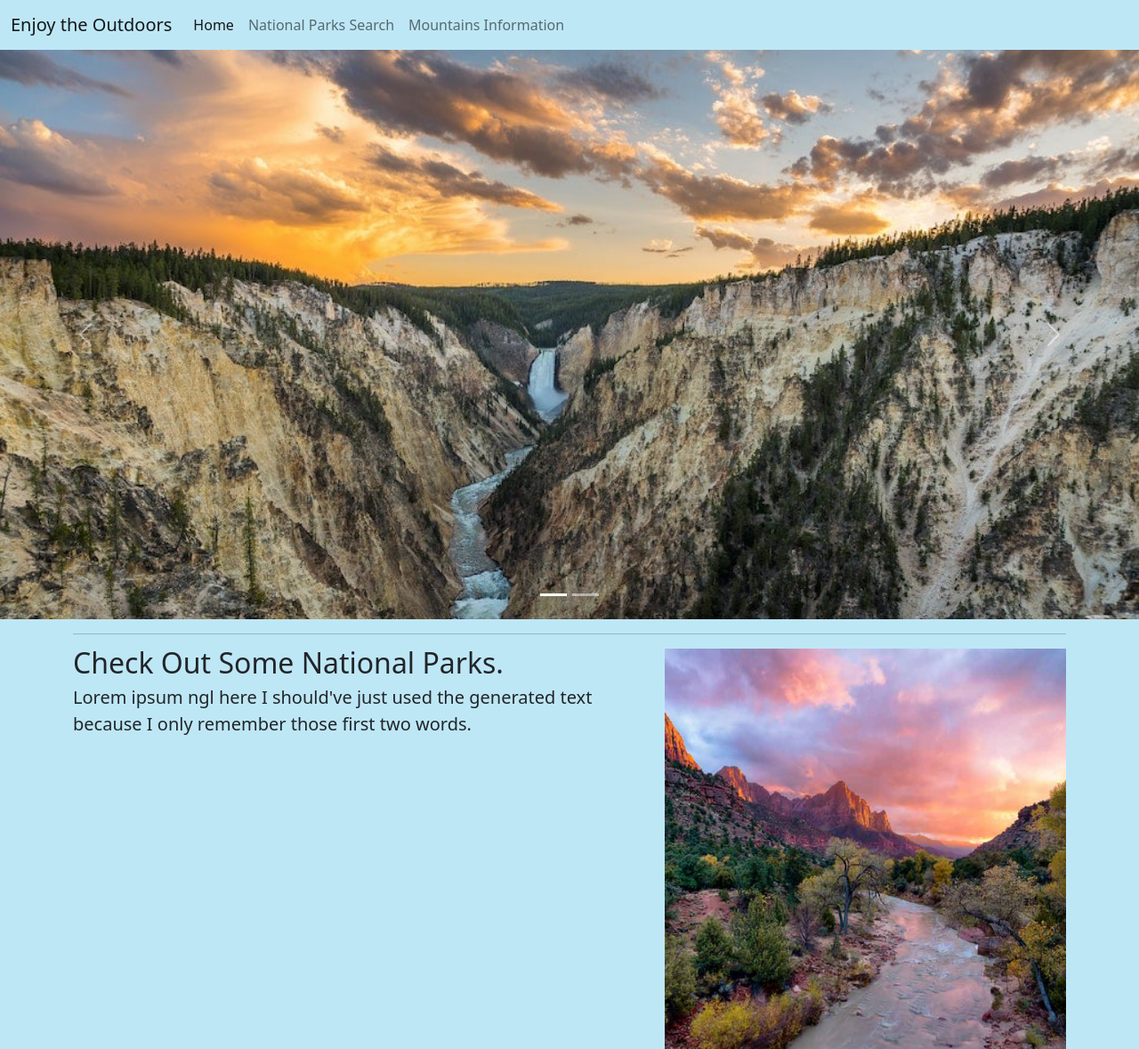
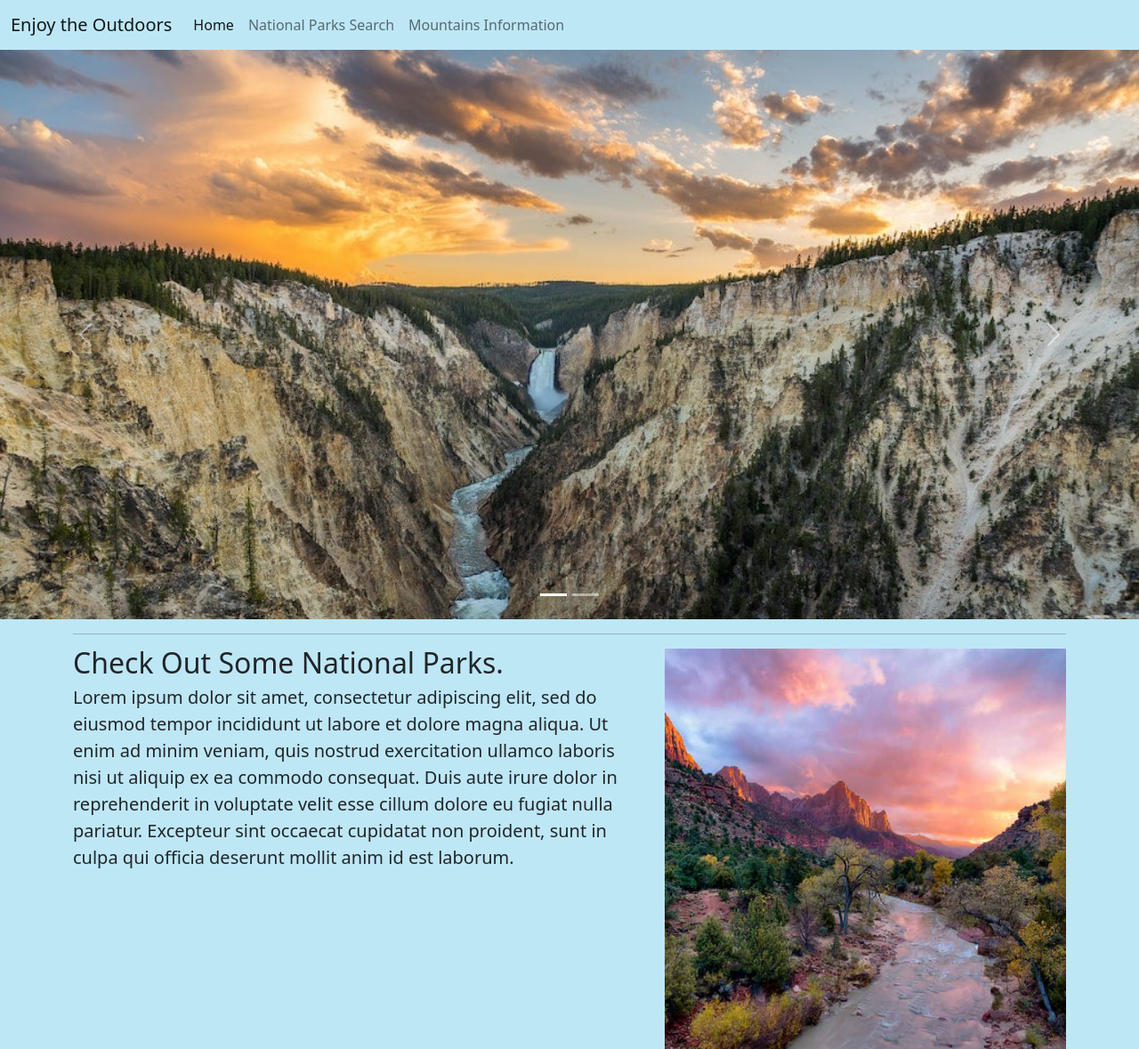
Before and after one commit to nereno96/EnjoyTheOutdoors, a plain HTML site: page index.html in a window 1280 px wide. Shown: the top 1179 px of the page at 89% size. Drawn offline with nearby package versions, Linux system fonts and the light colour scheme.

Commit message:
added filler text to index.html

```diff
--- a/index.html
+++ b/index.html
@@ -63,7 +63,7 @@
         <div class="row featurette">
           <div class="col-md-7">
             <h2 class="featurette-heading fw-normal lh-1">Check Out Some National Parks.</h2>
-            <p class="lead">Lorem ipsum ngl here I should've just used the generated text because I only remember those first two words.</p>
+            <p class="lead">Lorem ipsum dolor sit amet, consectetur adipiscing elit, sed do eiusmod tempor incididunt ut labore et dolore magna aliqua. Ut enim ad minim veniam, quis nostrud exercitation ullamco laboris nisi ut aliquip ex ea commodo consequat. Duis aute irure dolor in reprehenderit in voluptate velit esse cillum dolore eu fugiat nulla pariatur. Excepteur sint occaecat cupidatat non proident, sunt in culpa qui officia deserunt mollit anim id est laborum.</p>
           </div>
           <div class="col-md-5">
             <img src="images/National-Park-Featurette-500x500.jpeg" width="100%">
```
